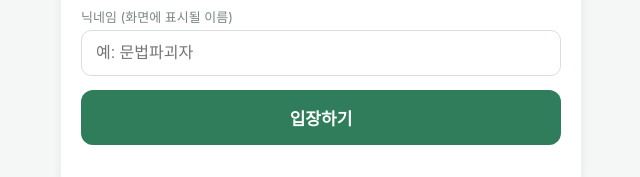
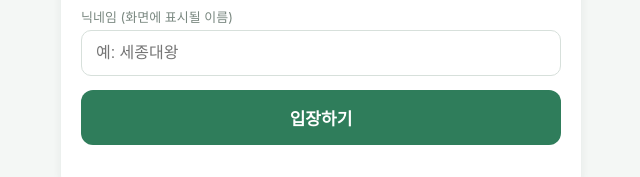
Before and after one commit to kmasteryoun/oreum-quiz, a plain HTML site: page index.html in a window 1280 px wide. Shown: the part 381-558 px from the top of the page, 319-959 px from the left. Drawn offline with Linux system fonts and the light colour scheme.

Commit message:
chore: 닉네임 예시를 세종대왕으로 변경

```diff
--- a/index.html
+++ b/index.html
@@ -20,7 +20,7 @@
     <label>학교</label>
     <select id="in-school"></select>
     <label>닉네임 (화면에 표시될 이름)</label>
-    <input type="text" id="in-nick" maxlength="10" placeholder="예: 문법파괴자" autocomplete="off">
+    <input type="text" id="in-nick" maxlength="10" placeholder="예: 세종대왕" autocomplete="off">
     <button class="btn" id="btn-join">입장하기</button>
     <div class="err" id="join-err"></div>
   </div>
```
